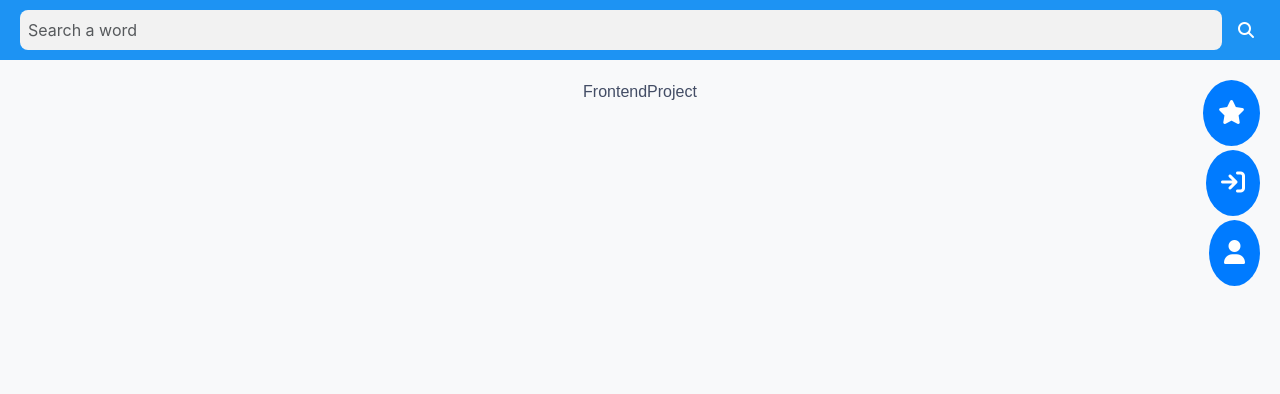
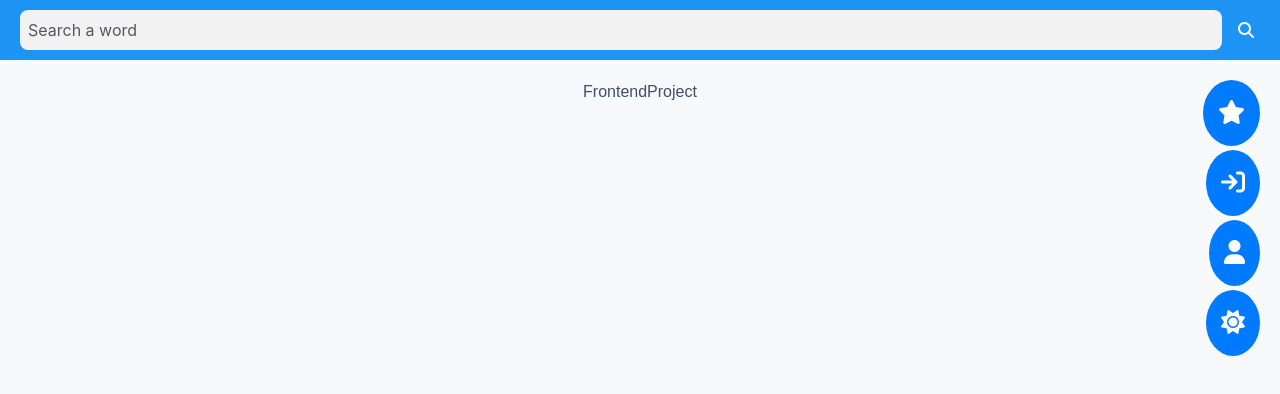
Before and after one commit to mikailakar/Frontend-Project, an Angular app: page / in a window 1280 px wide. Shown: the top 394 px of the page. Built offline with nearby package versions, Linux system fonts and the light colour scheme.

Commit message:
error fix

```diff
--- a/src/app/app.component.css
+++ b/src/app/app.component.css
@@ -19,7 +19,8 @@
   padding-right: 20px;
 }
 
-  .menu-icon, .mic-icon {
+.menu-icon,
+.mic-icon {
   background: none;
   border: none;
   font-size: 1.5rem;
@@ -103,16 +104,26 @@
 }
 
 @keyframes fadeIn {
-    from { opacity: 0; }
-    to { opacity: 1; }
+  from {
+    opacity: 0;
+  }
+
+  to {
+    opacity: 1;
+  }
 }
 
 @keyframes fadeOut {
-    from { opacity: 1; }
-    to { opacity: 0; }
+  from {
+    opacity: 1;
   }
 
-  .audio{
+  to {
+    opacity: 0;
+  }
+}
+
+.audio {
   color: #1D93F3;
   cursor: pointer;
   margin-left: 10px;
@@ -173,6 +184,19 @@
   cursor: pointer;
 }
 
+.floating-btn4 {
+  position: fixed;
+  top: 290px;
+  right: 20px;
+  background-color: #007bff;
+  color: white;
+  border: none;
+  border-radius: 50%;
+  padding: 15px;
+  font-size: 1.5rem;
+  cursor: pointer;
+}
+
 .link-btn {
   background: none;
   border: none;
@@ -198,11 +222,11 @@
   text-decoration: underline;
 }
 
-  .pos-p{
+.pos-p {
   margin-bottom: 0.8rem;
 }
 
-  .def-block{
+.def-block {
   margin-top: 20px;
   font-size: 1.2rem;
 }
@@ -217,7 +241,7 @@
   flex-shrink: 0;
 }
 
-  .def{
+.def {
   display: block;
 }
 
--- a/src/app/app.component.html
+++ b/src/app/app.component.html
@@ -33,7 +33,6 @@
 
   <div *ngIf="wordDetails" class="synonyms">
     <p *ngIf="hasSynonyms()">Synonyms:
-      <ng-template [ngIf]="!first">{{resetFirst()}}</ng-template>
       <span *ngFor="let detail of wordDetails">
         <span *ngFor="let meaning of detail.meanings">
           <span *ngFor="let synonym of meaning.synonyms">
@@ -94,4 +93,7 @@
       <i class="fa fa-user"></i>
     </button>
   </div>
+  <button class="floating-btn4" (click)="darkMod()">
+    <i class="fa fa-sun"></i>
+  </button>
 </div>
--- a/src/app/app.component.ts
+++ b/src/app/app.component.ts
@@ -1,4 +1,4 @@
-import { Component, OnInit, ViewChild, ElementRef } from '@angular/core';
+import { Component, OnInit, ViewChild, ElementRef, Renderer2 } from '@angular/core';
 import { Router, NavigationEnd } from '@angular/router';
 import { DictionaryService } from './dictionary.service';
 import { filter, catchError } from 'rxjs/operators';
@@ -21,7 +21,7 @@ export class AppComponent implements OnInit {
   wordDetails: any;
   favoritesPage: any;
   isFavorite: boolean = false;
-  first = true;
+  first: boolean = true;
   notificationMessage: string = '';
   showNotification: boolean = false;
   private notificationTimeout: any;
@@ -29,9 +29,10 @@ export class AppComponent implements OnInit {
   signupPage: any;
   homePage: any;
   pipesPage: any;
+  isDarkMode = false;
 
   resetFirst() {
-    this.first = !this.first;
+    this.first = false;
   }
 
   @ViewChild('audioPlayer', { static: false }) audioPlayer!: ElementRef<HTMLAudioElement>;
@@ -40,7 +41,8 @@ export class AppComponent implements OnInit {
   constructor(
     private router: Router,
     private dictionaryService: DictionaryService,
-    private favoritesService: FavoritesService
+    private favoritesService: FavoritesService,
+    private renderer: Renderer2
   ) {}
 
   ngOnInit(): void {
@@ -78,6 +80,15 @@ export class AppComponent implements OnInit {
     this.pipesPage = match4 ? true : false;
     const match5 = this.router.url.match(/^\/$/);
     this.homePage = match5 ? true : false;
+  }
+
+  darkMod(): void{
+    this.isDarkMode = !this.isDarkMode;
+    if (this.isDarkMode) {
+      this.renderer.addClass(document.body, 'dark-theme');
+    } else {
+      this.renderer.removeClass(document.body, 'dark-theme');
+    }
   }
 
   goToSignup(): void {
@@ -155,6 +166,7 @@ export class AppComponent implements OnInit {
     for (let detail of this.wordDetails) {
       for (let meaning of detail.meanings) {
         if (meaning.synonyms && meaning.synonyms.length > 0) {
+          this.first = true;
           return true;
         }
       }
```
Lines whose indentation alone changed are shown as unchanged.
